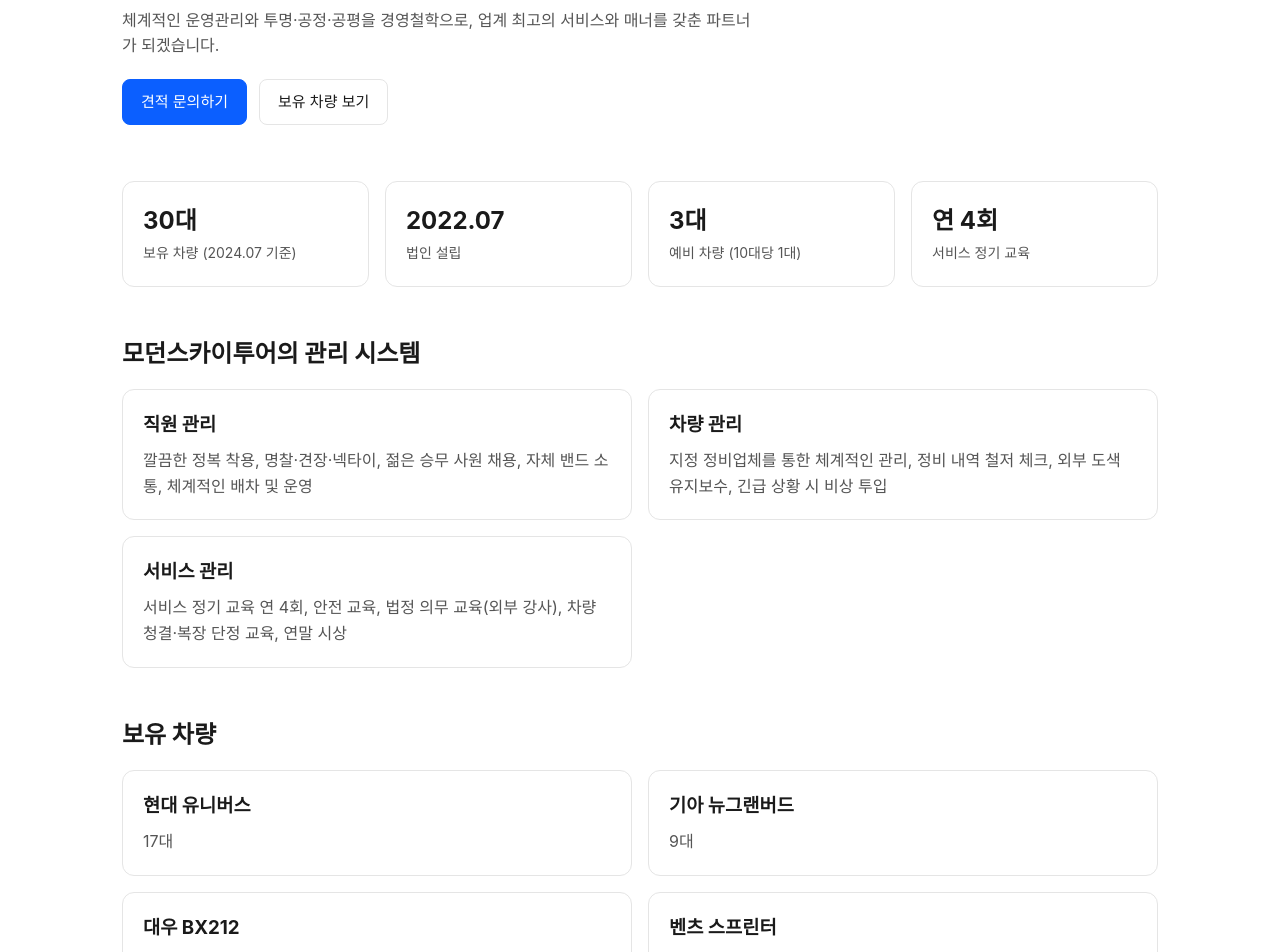
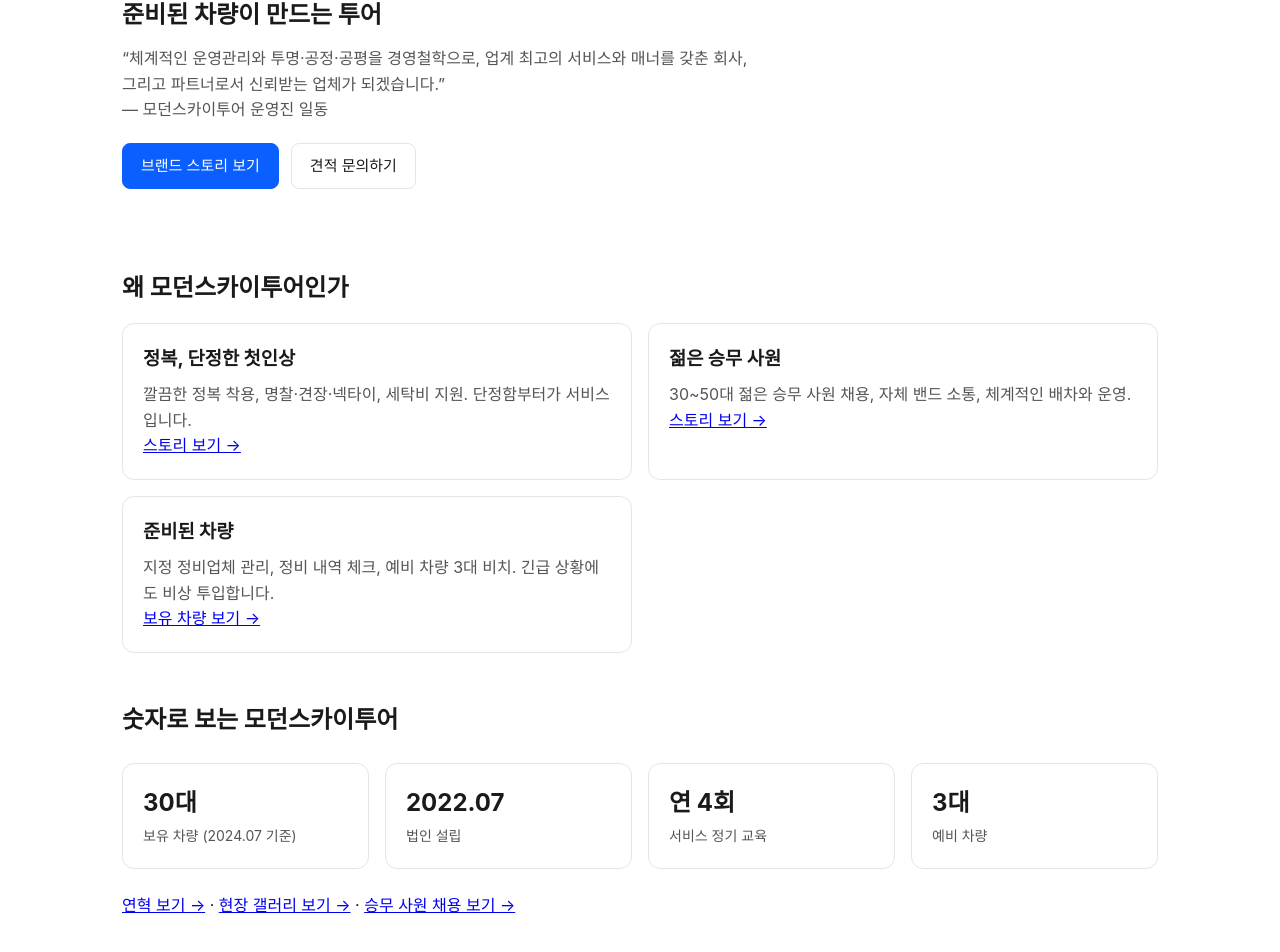
Before and after one commit to chinggu88/skytour, a React (Vite) app: page /#/ in a window 1280 px wide. Shown: the part 228-1180 px from the top of the page. Built offline with nearby package versions, Linux system fonts and the light colour scheme.

Commit message:
4번 브랜드 스토리 중심으로 개편 (Home.jsx)

```diff
--- a/src/pages/Home.jsx
+++ b/src/pages/Home.jsx
@@ -1,88 +1,59 @@
 import { Link } from 'react-router-dom'
-
-const stats = [
-  { value: '30대', label: '보유 차량 (2024.07 기준)' },
-  { value: '2022.07', label: '법인 설립' },
-  { value: '3대', label: '예비 차량 (10대당 1대)' },
-  { value: '연 4회', label: '서비스 정기 교육' },
-]
-
-const pillars = [
-  {
-    title: '직원 관리',
-    body: '깔끔한 정복 착용, 명찰·견장·넥타이, 젊은 승무 사원 채용, 자체 밴드 소통, 체계적인 배차 및 운영',
-  },
-  {
-    title: '차량 관리',
-    body: '지정 정비업체를 통한 체계적인 관리, 정비 내역 철저 체크, 외부 도색 유지보수, 긴급 상황 시 비상 투입',
-  },
-  {
-    title: '서비스 관리',
-    body: '서비스 정기 교육 연 4회, 안전 교육, 법정 의무 교육(외부 강사), 차량 청결·복장 단정 교육, 연말 시상',
-  },
-]
-
-const fleet = [
-  { name: '현대 유니버스', count: '17대' },
-  { name: '기아 뉴그랜버드', count: '9대' },
-  { name: '대우 BX212', count: '1대' },
-  { name: '벤츠 스프린터', count: '2대' },
-]
 
 export default function Home() {
   return (
     <>
-      <section className="hero">
+      <section className="hero story-hero">
         <p className="eyebrow">외국인 투어 차량 전문회사</p>
-        <h1>모던스카이투어</h1>
-        <p>
-          체계적인 운영관리와 투명·공정·공평을 경영철학으로,
-          업계 최고의 서비스와 매너를 갖춘 파트너가 되겠습니다.
+        <h1>정복을 입은 기사,<br />준비된 차량이 만드는 투어</h1>
+        <p className="quote">
+          “체계적인 운영관리와 투명·공정·공평을 경영철학으로,
+          업계 최고의 서비스와 매너를 갖춘 회사,
+          그리고 파트너로서 신뢰받는 업체가 되겠습니다.”
         </p>
+        <p>— 모던스카이투어 운영진 일동</p>
         <div className="hero-actions">
-          <Link className="button primary" to="/contact">견적 문의하기</Link>
-          <Link className="button" to="/fleet">보유 차량 보기</Link>
-        </div>
-      </section>
-
-      <section className="stats">
-        {stats.map((s) => (
-          <div className="stat" key={s.label}>
-            <strong>{s.value}</strong>
-            <span>{s.label}</span>
-          </div>
-        ))}
-      </section>
-
-      <section className="section">
-        <h2>모던스카이투어의 관리 시스템</h2>
-        <div className="cards">
-          {pillars.map((p) => (
-            <article className="card" key={p.title}>
-              <h3>{p.title}</h3>
-              <p>{p.body}</p>
-            </article>
-          ))}
+          <Link className="button primary" to="/story">브랜드 스토리 보기</Link>
+          <Link className="button" to="/contact">견적 문의하기</Link>
         </div>
       </section>
 
       <section className="section">
-        <h2>보유 차량</h2>
+        <h2>왜 모던스카이투어인가</h2>
         <div className="cards">
-          {fleet.map((f) => (
-            <article className="card" key={f.name}>
-              <h3>{f.name}</h3>
-              <p>{f.count}</p>
-            </article>
-          ))}
+          <article className="card">
+            <h3>정복, 단정한 첫인상</h3>
+            <p>깔끔한 정복 착용, 명찰·견장·넥타이, 세탁비 지원. 단정함부터가 서비스입니다.</p>
+            <Link to="/story">스토리 보기 →</Link>
+          </article>
+          <article className="card">
+            <h3>젊은 승무 사원</h3>
+            <p>30~50대 젊은 승무 사원 채용, 자체 밴드 소통, 체계적인 배차와 운영.</p>
+            <Link to="/story">스토리 보기 →</Link>
+          </article>
+          <article className="card">
+            <h3>준비된 차량</h3>
+            <p>지정 정비업체 관리, 정비 내역 체크, 예비 차량 3대 비치. 긴급 상황에도 비상 투입합니다.</p>
+            <Link to="/fleet">보유 차량 보기 →</Link>
+          </article>
         </div>
-        <p className="note">차종별 정원·사진 등 상세 스펙은 의뢰사 확인 후 추가됩니다.</p>
       </section>
 
-      <section className="section cta">
-        <h2>투어 차량이 필요하신가요?</h2>
-        <p>날짜·인원·지역·차종만 알려주시면 견적 문의를 정리해 드립니다.</p>
-        <Link className="button primary" to="/contact">견적 문의하기</Link>
+      <section className="section">
+        <h2>숫자로 보는 모던스카이투어</h2>
+        <div className="stats">
+          <div className="stat"><strong>30대</strong><span>보유 차량 (2024.07 기준)</span></div>
+          <div className="stat"><strong>2022.07</strong><span>법인 설립</span></div>
+          <div className="stat"><strong>연 4회</strong><span>서비스 정기 교육</span></div>
+          <div className="stat"><strong>3대</strong><span>예비 차량</span></div>
+        </div>
+        <p>
+          <Link to="/about">연혁 보기 →</Link>
+          {' · '}
+          <Link to="/gallery">현장 갤러리 보기 →</Link>
+          {' · '}
+          <Link to="/recruitment">승무 사원 채용 보기 →</Link>
+        </p>
       </section>
     </>
   )
```
